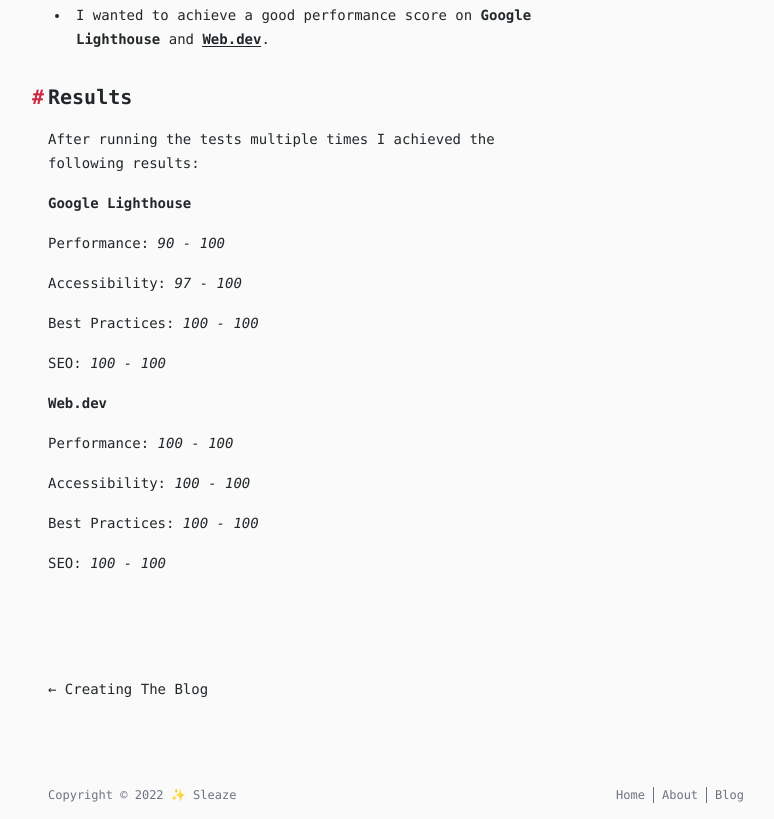
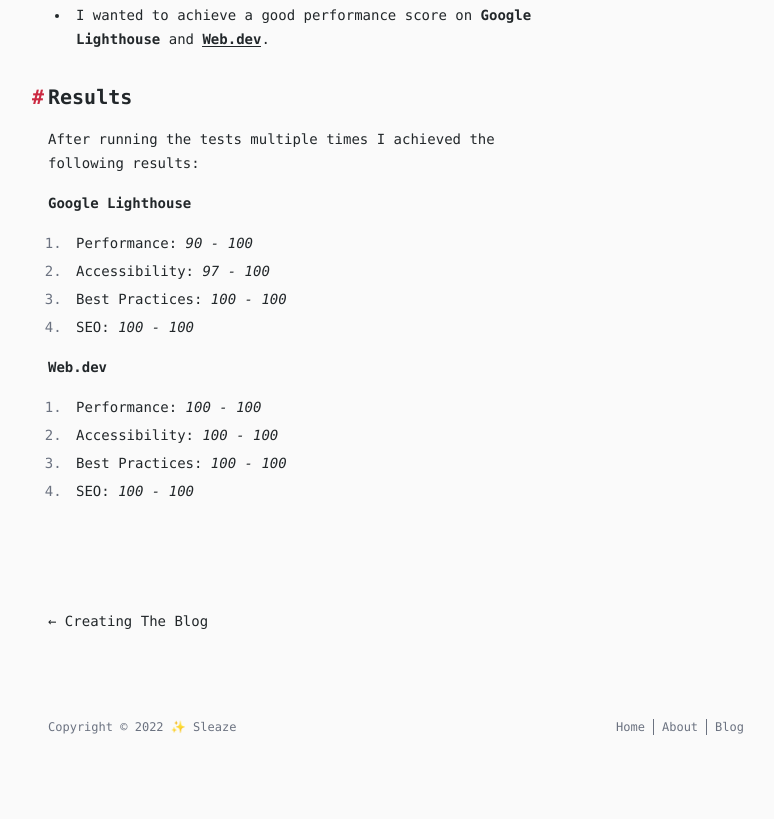
Before and after one commit to SleazeStiKs/SleazeStiKs.github.io, an Astro site: page /posts/switching-to-astro in a window 1280 px wide. Shown: the part 771-1590 px from the top of the page, without its empty margins (240-1014 px from the left). After the commit the page ends 1522 px from the top, so only its background shows below. Built offline with nearby package versions, Linux system fonts and the light colour scheme; Astro itself is replaced by a stand-in of ours; some packages are replaced by stand-ins of ours.

Commit message:
Update switching-to-astro.mdx

```diff
--- a/src/pages/posts/switching-to-astro.mdx
+++ b/src/pages/posts/switching-to-astro.mdx
@@ -35,21 +35,15 @@
 
 **Google Lighthouse**
 
-Performance:    *90 - 100*
-
-Accessibility:  *97 - 100*
-
-Best Practices: *100 - 100*
-
-SEO:            *100 - 100*
+1. Performance:    *90 - 100*
+2. Accessibility:  *97 - 100*
+3. Best Practices: *100 - 100*
+4. SEO:            *100 - 100*
 
 
 **Web.dev**
 
-Performance:    *100 - 100*
-
-Accessibility:  *100 - 100*
-
-Best Practices: *100 - 100*
-
-SEO:            *100 - 100*
+1. Performance:    *100 - 100*
+2. Accessibility:  *100 - 100*
+3. Best Practices: *100 - 100*
+4. SEO:            *100 - 100*
```
